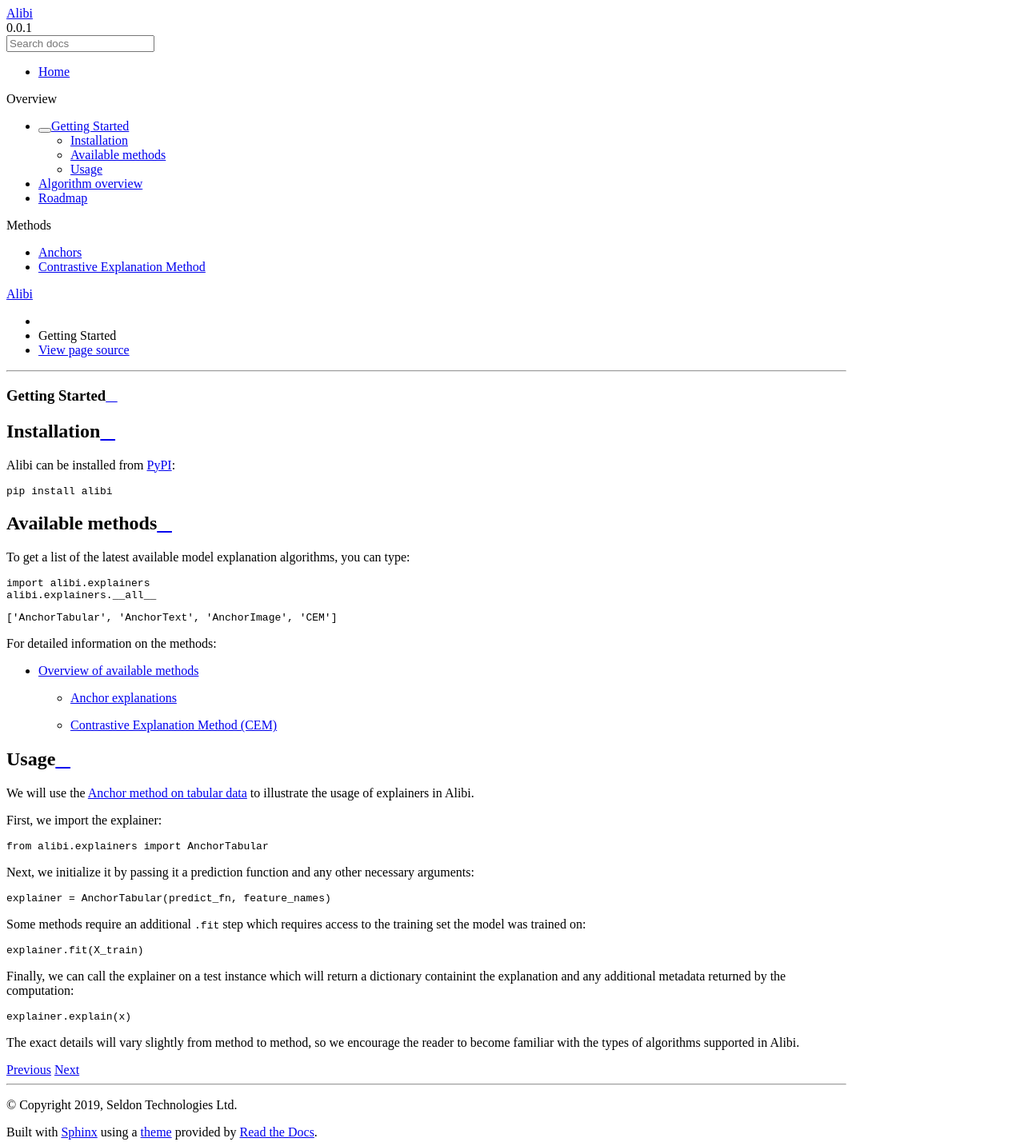
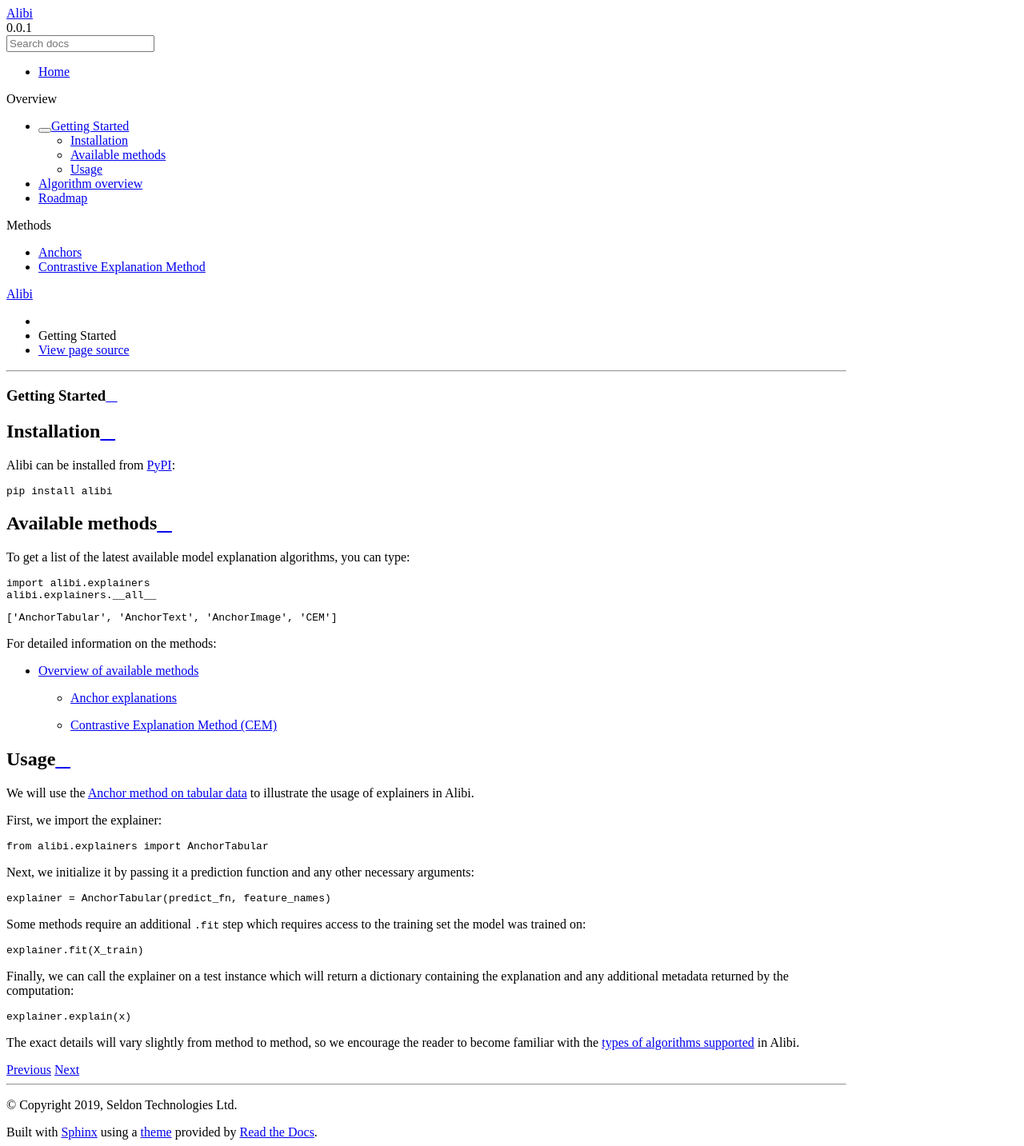
Before and after one commit to SeldonIO/alibi, a Sphinx documentation site: the page built from doc/source/overview/getting_started.md, in a window 1280 px wide. Shown: the whole page at 80% size. Built offline with Sphinx 7.4.7 and the Read the Docs theme 2.0.0, drawn with Linux system fonts in a browser that asks for light colours; pages that are not in the unit, such as notebooks, are missing from menus.

Commit message:
Fix typo, add link to algorithm overviews

````diff
--- a/doc/source/overview/getting_started.md
+++ b/doc/source/overview/getting_started.md
@@ -38,10 +38,10 @@
 ```python
 explainer.fit(X_train)
 ```
-Finally, we can call the explainer on a test instance which will return a dictionary containint the
+Finally, we can call the explainer on a test instance which will return a dictionary containing the
 explanation and any additional metadata returned by the computation:
 ```python
  explainer.explain(x)
 ```
 The exact details will vary slightly from method to method, so we encourage the reader to become
-familiar with the types of algorithms supported in Alibi.
+familiar with the [types of algorithms supported](../overview/algorithms.md) in Alibi.
````
